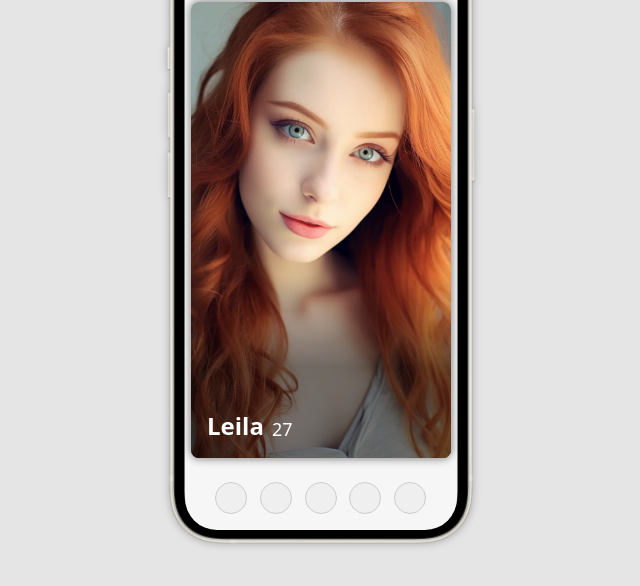
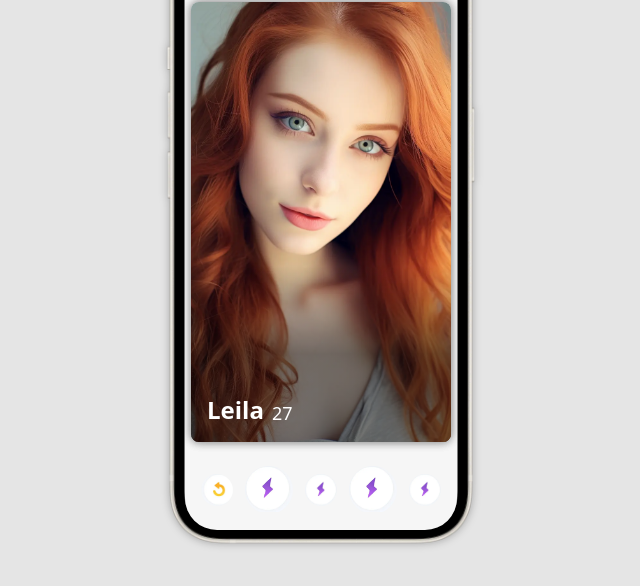
Before and after one commit to montsegv-2/tinder-swipe-js, a plain HTML site: page index.html in a window 1280 px wide. Shown: the part 166-752 px from the top of the page, without its empty margins (319-959 px from the left). Drawn offline with Linux system fonts and the light colour scheme.

Commit message:
Adding first button

```diff
--- a/index.html
+++ b/index.html
@@ -24,7 +24,7 @@
         </article>
       </div>
       <footer>
-        <button class="is-refresh" aria-label="undo"></button>
+        <button class="is-undo" aria-label="undo"></button>
         <button class="is-remove is-big" aria-label="remove"></button>
         <button class="is-star" aria-label="star"></button>
         <button class="is-fav is-big" aria-label="fav"></button>
@@ -98,10 +98,33 @@
   }
 
   footer button {
+    background: url("./tinder-icons.webp") no-repeat;
+    background-position: 0px 0px;
+    background-size: 175px;
     height: 32px;
     width: 32px;
     border-radius: 50%;
-    border: 1px solid #ccc;
+    border: 0;
+    cursor: pointer;
+    transition: scale 0.3s ease;
+  }
+
+  footer button:hover {
+    scale: 1.4;
+  }
+
+  footer button.is-big {
+    background-size: 250px;
+    width: 48px;
+    height: 48px;
+  }
+
+  footer button.is-undo {
+    background-position: -140px;
+  }
+
+  footer button.is-undo {
+    background-position: -140px 0;
   }
 
   .cards {
```
